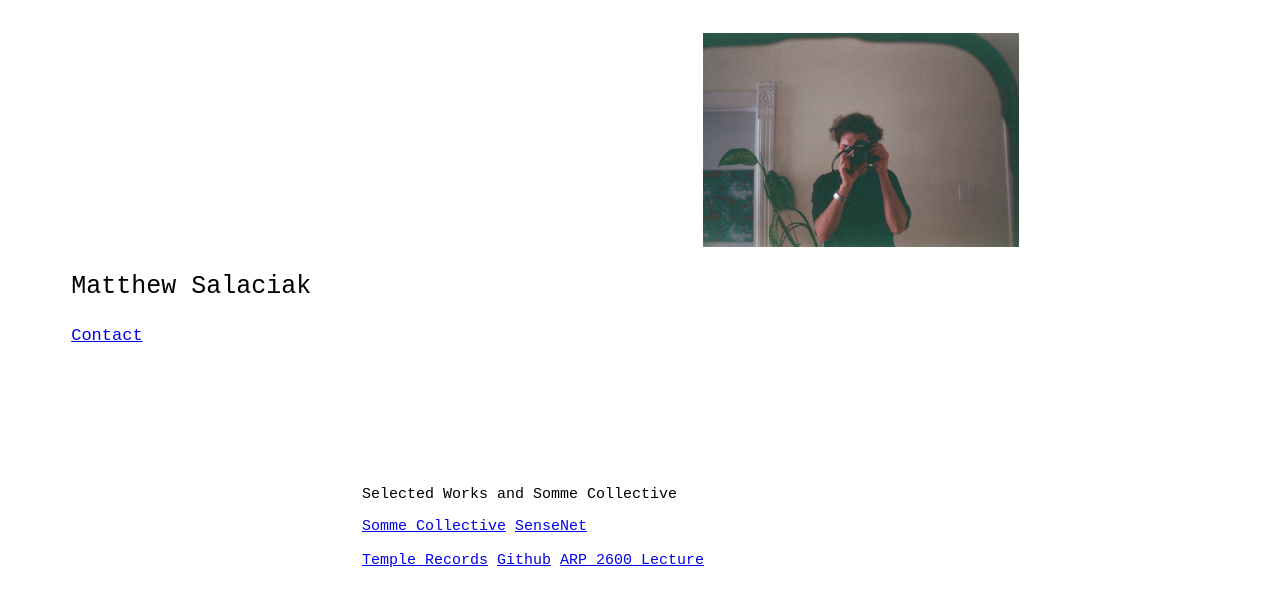
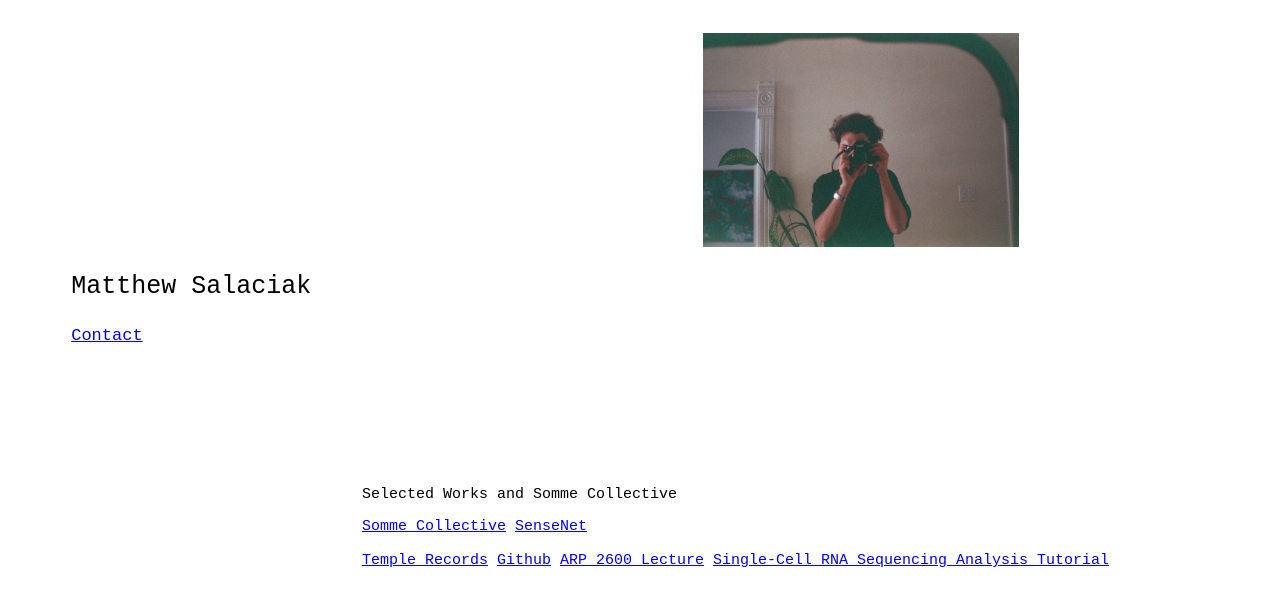
Before and after one commit to msalaciak/msalaciak.github.io, a plain HTML site: page index.html in a window 1280 px wide. Drawn offline with Linux system fonts and the light colour scheme.

Commit message:
added scRNA tutorial vid

```diff
--- a/index.html
+++ b/index.html
@@ -31,6 +31,7 @@
         <a href="https://github.com/msalaciak/">Github</a>
 
         <a href="https://youtu.be/YNATpZp3RDk">ARP 2600 Lecture</a>
+        <a href="https://www.youtube.com/watch?v=grgjWmaEtxE">Single-Cell RNA Sequencing Analysis Tutorial</a>
 
         <!-- <a href="cv.pdf">CV</a> -->
 
```
